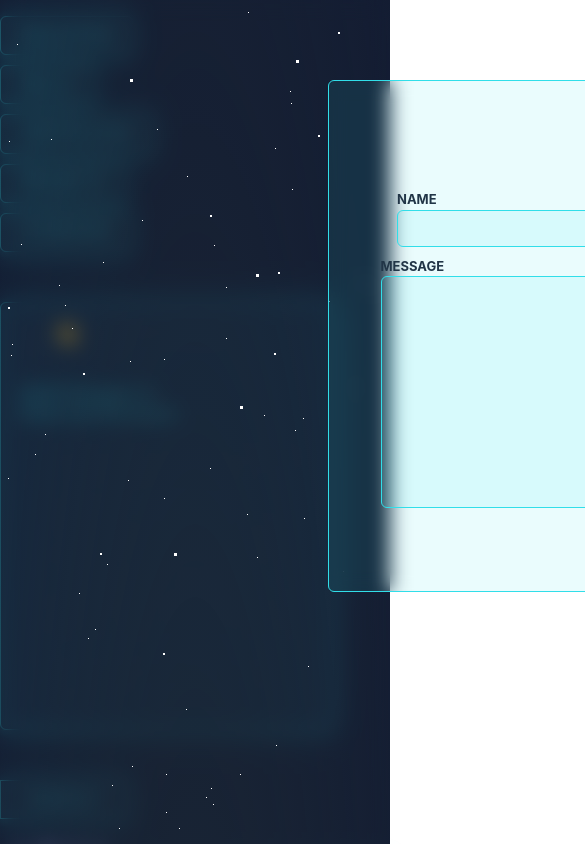
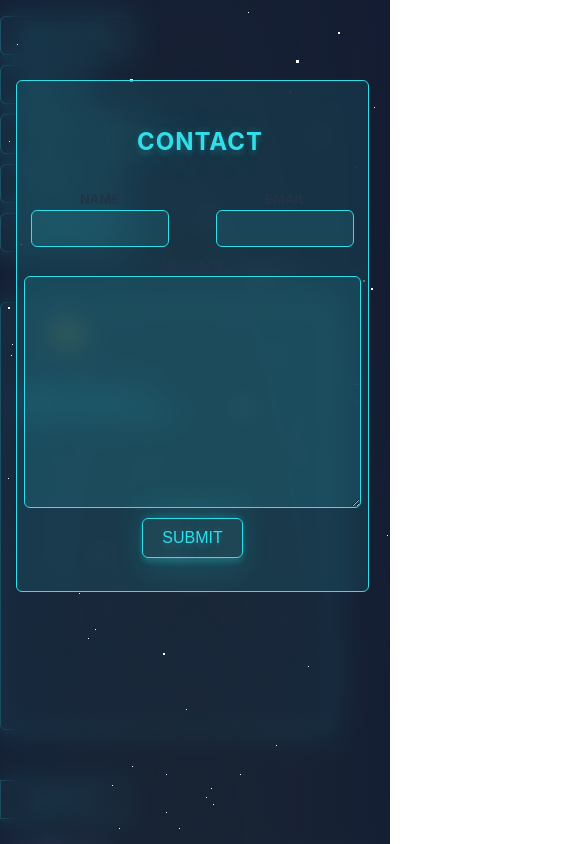
Before and after one commit to zaid-sinpie/portfolioNeon, a React (Vite) app: page / in a window 390 px wide. Both pictures are taken after a click on the button "CONTACT". Shown: the top 844 px of the page, 585 px wide, since content can reach past the window. Built offline with nearby package versions, Linux system fonts and the light colour scheme.

Commit message:
resonsie modal

```diff
--- a/src/App.css
+++ b/src/App.css
@@ -258,66 +258,7 @@ i:active {
   animation: 1s ease-out 0s 1 slideInRight;
 }
 
-.modal {
-  position: absolute;
-  height: 500px;
-  width: 700px;
-  left: 20.5rem;
-  top: 5rem;
-  background: rgba(49, 222, 233, 0.1);
-  gap: 10px;
-  padding-bottom: 10px;
-  border-radius: 6px;
-  border: 1.5px solid #31dee9;
-  z-index: 10;
-  backdrop-filter: blur(10px);
-  display: flex;
-  text-align: center;
-  flex-direction: column;
-  align-items: center;
-  justify-content: center;
-  background-size: cover;
-}
 
-.hidden {
-  display: none;
-}
-
-.ipt-box {
-  display: flex;
-  gap: 20px;
-  align-items: center;
-  justify-content: space-around;
-}
-
-.ipt {
-  display: flex;
-  flex-direction: column;
-  align-items: start;
-}
-
-input {
-  width: 250px;
-  padding: 10px;
-  border: 1.5px solid #31dee9;
-  border-radius: 6px;
-  outline: none;
-  background: rgba(49, 222, 233, 0.1);
-}
-
-label {
-  font-weight: bolder;
-  font-size: small;
-}
-
-textarea {
-  padding: 10px;
-  border: 1.5px solid #31dee9;
-  border-radius: 6px;
-  outline: none;
-  background: rgba(49, 222, 233, 0.1);
-  resize: none;
-}
 
 .certificate-modal {
   height: auto;
--- a/src/components/Modal.jsx
+++ b/src/components/Modal.jsx
@@ -2,6 +2,7 @@ import React from "react";
 import Buttons from "./Buttons.jsx";
 import {useState} from 'react';
 import { toast } from "react-toastify";
+import '../css/modal.css';
 
 export default function Modal({ visible }) {
     const [name, setName] = useState('')
@@ -53,11 +54,11 @@ export default function Modal({ visible }) {
       <div className="ipt-box">
         <div className="ipt">
           <label htmlFor="p-name">NAME</label>
-          <input id="p-name" type="text" required onChange={handleNameChange}/>
+          <input autoComplete="off" id="p-name" type="text" required onChange={handleNameChange}/>
         </div>
         <div className="ipt">
           <label htmlFor="p-email">EMAIL</label>
-          <input id="p-email" type="email" required onChange={handleEmailChange}/>
+          <input autoComplete="off" id="p-email" type="email" required onChange={handleEmailChange}/>
         </div>
       </div>
       <div className="ipt">
--- /dev/null
+++ b/src/css/modal.css
@@ -0,0 +1,151 @@
+.modal {
+  position: absolute;
+  height: 500px;
+  width: 700px;
+  left: 20.5rem;
+  top: 5rem;
+  background: rgba(49, 222, 233, 0.1);
+  gap: 10px;
+  padding-bottom: 10px;
+  border-radius: 6px;
+  border: 1.5px solid #31dee9;
+  z-index: 10;
+  backdrop-filter: blur(10px);
+  display: flex;
+  text-align: center;
+  flex-direction: column;
+  align-items: center;
+  justify-content: center;
+  background-size: cover;
+}
+
+.ipt-box {
+    display: flex;
+    gap: 20px;
+    align-items: center;
+    justify-content: space-around;
+    width: 100%;
+  }
+
+  .ipt {
+    display: flex;
+    flex-direction: column;
+    align-items: start;
+    height: auto;
+    width: 100%;
+    align-items: center;
+    text-align: start;
+  }
+
+  input {
+    width: 100%;
+    padding: 10px;
+    border: 1.5px solid #31dee9;
+    border-radius: 6px;
+    outline: none;
+    background: rgba(49, 222, 233, 0.1);
+  }
+
+  label {
+    font-weight: bolder;
+    font-size: small;
+  }
+
+  textarea {
+    padding: 10px;
+    border: 1.5px solid #31dee9;
+    border-radius: 6px;
+    outline: none;
+    background: rgba(49, 222, 233, 0.1);
+    resize: none;
+  }
+
+.hidden {
+  display: none;
+}
+
+@media only screen and (max-width: 1024px) {
+    .modal{
+        left: 16%;
+        top: 15rem;
+    }
+    input{
+        width: auto;
+    }
+}
+@media only screen and (max-width: 912px) {
+    .modal{
+        left: 12%;
+        top: 15rem;
+    }
+    input{
+        width: auto;
+    }
+}
+@media only screen and (max-width: 820px) {
+    .modal{
+        left: 8%;
+        top: 10rem;
+    }
+    input{
+        width: auto;
+    }
+}
+@media only screen and (max-height: 800px) {
+    .modal{
+        left: 25%;
+        top: 20%;
+        width: 50%;
+    }
+    input{
+        width: auto;
+    }
+    textarea{
+        width: auto;
+    }
+}
+@media only screen and (max-width: 768px) {
+    .modal{
+        left: 5%;
+        top: 10rem;
+    }
+    input{
+        width: auto;
+    }
+}
+
+@media only screen and (max-height: 600px) {
+    .modal{
+        left: 25%;
+        top: 5%;
+        width: auto;
+    }
+    textarea{
+        width: 90%;
+    }
+}
+
+@media only screen and (max-width: 430px) {
+  .modal{
+    left: 1rem;
+    top: 5rem;
+    width: 90%;
+  }
+  input{
+    width: 70%;
+  }
+  textarea {
+    width: 90%;
+    resize: both;
+  }
+  .ipt{
+    text-align: start;
+  }
+}
+
+@media only screen and (max-width: 280px) {
+    .modal{
+        left: 0;
+        width: 100%;
+    }
+}
```
